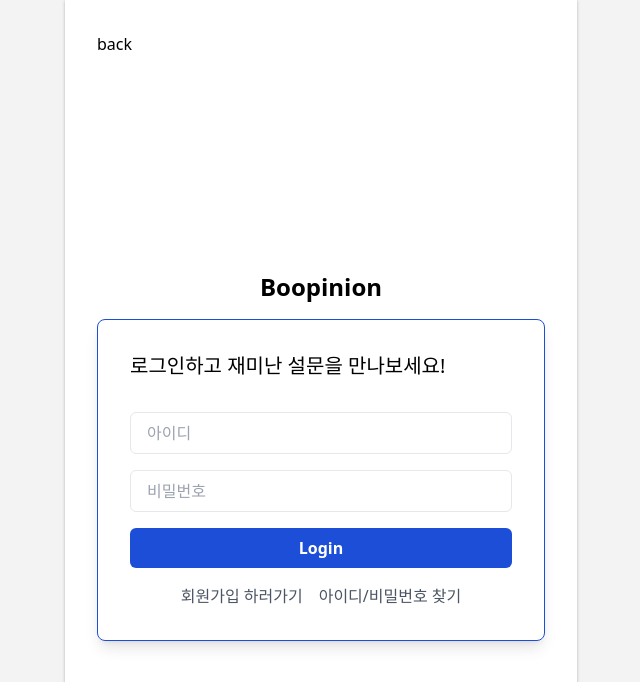
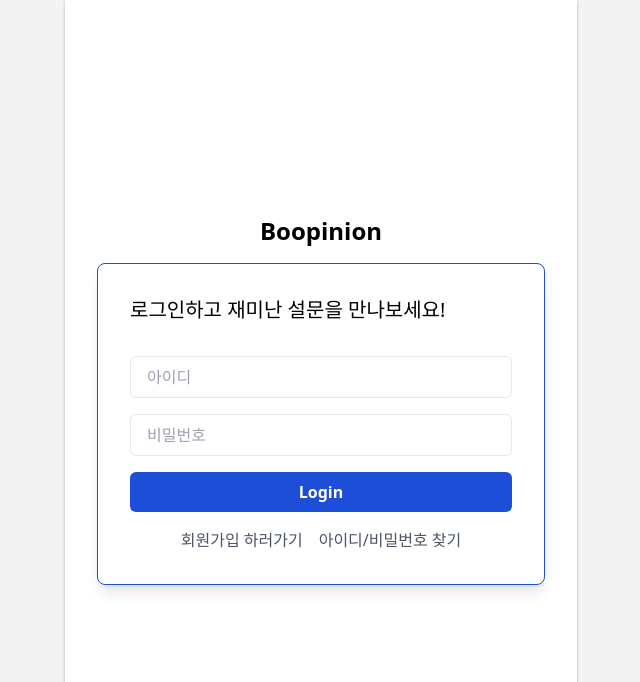
Before and after one commit to BOOPINION/Vote-FE2, a React (Create React App) app: page /login in a window 1280 px wide. Shown: the top 682 px of the page, without its empty margins (319-959 px from the left). Built offline with nearby package versions, Linux system fonts and the light colour scheme.

Commit message:
✨ 로그인 뒤로가기 버튼
로그인 뒤로가기 버튼 생성

```diff
--- a/src/components/login/LoginBox.tsx
+++ b/src/components/login/LoginBox.tsx
@@ -1,5 +1,6 @@
 import React, { useState } from "react";
-
+import { IoIosArrowBack } from "react-icons/io";
+import { Link } from "react-router-dom";
 interface LoginProps {
   onLogin: (username: string, password: string) => void;
 }
@@ -16,7 +17,10 @@
 
   return (
     <>
-      <div className="mt-8 ml-8">back</div>
+      {/* <Link to="/">
+        <IoIosArrowBack size="26px" className="mt-8 mb-0 mx-4" />
+      </Link> */}
+
       <div className="flex flex-col mx-8 justify-center items-center h-[800px]">
         <h2 className="text-2xl text-center font-semibold mb-4">Boopinion</h2>
         <div className="border w-full mx-8 border-blue-700 p-8 rounded-lg shadow-lg">
```
